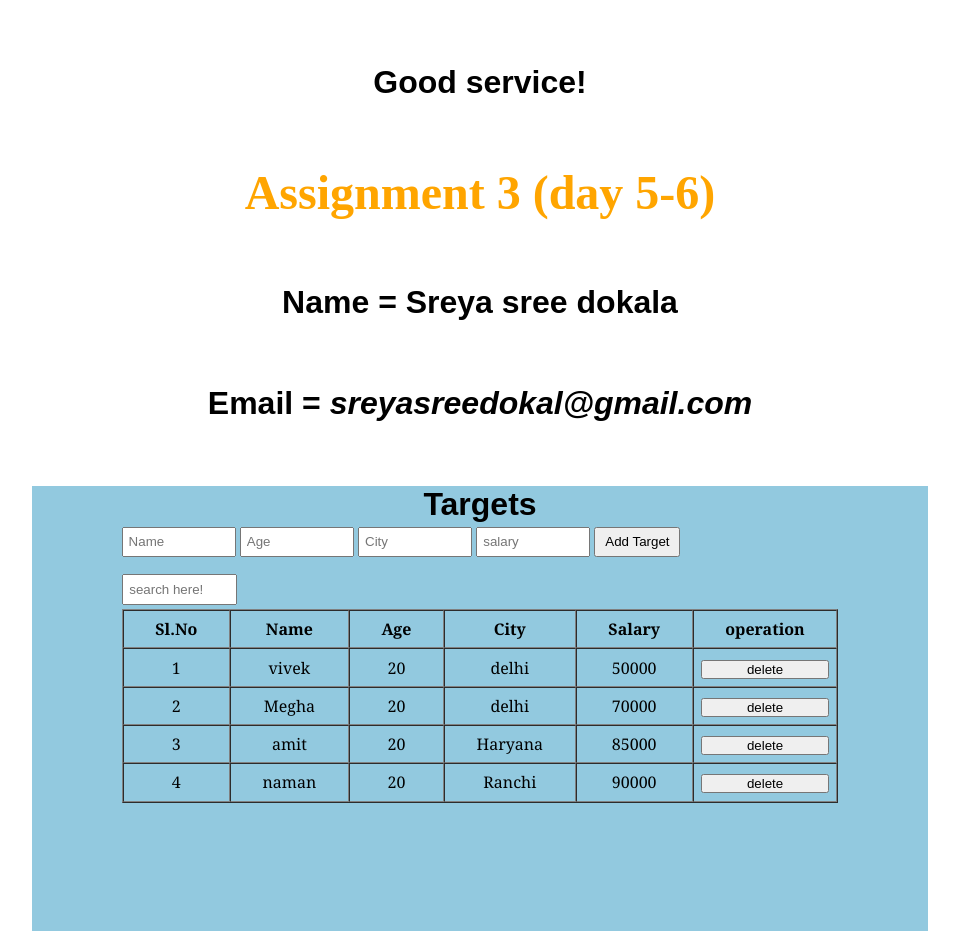
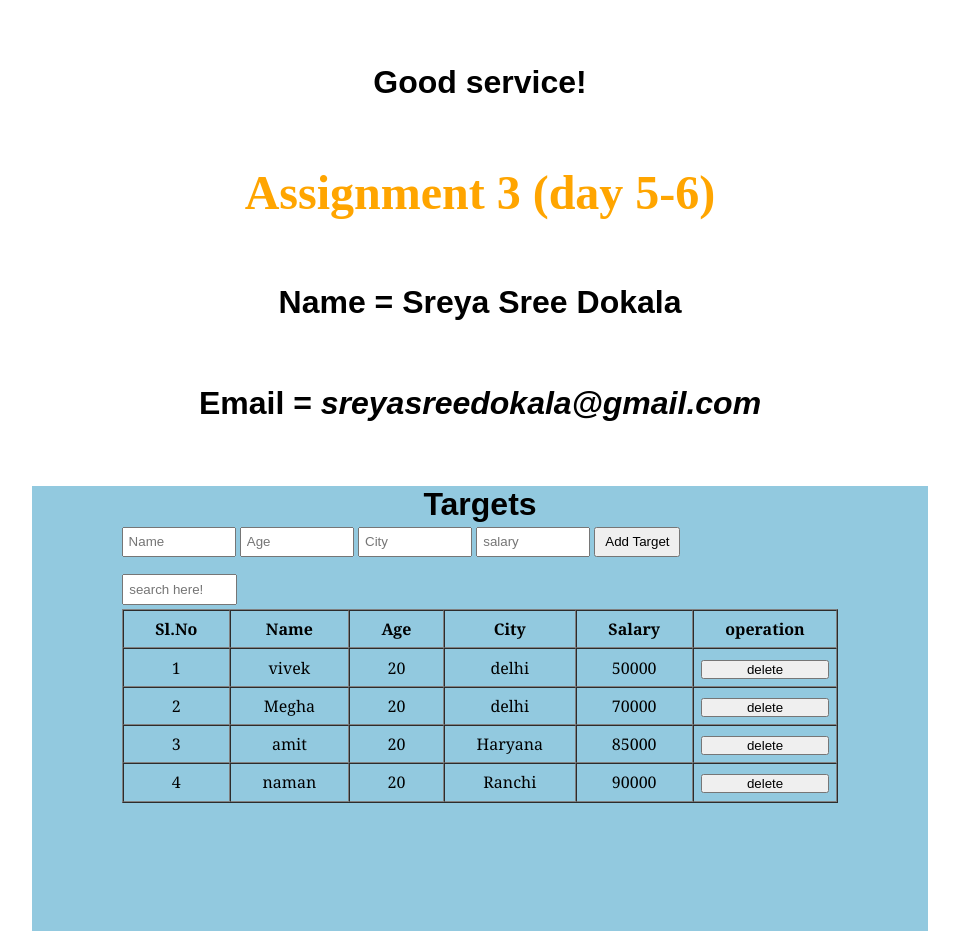
Before and after one commit to sreyadokala2001/LetsUpgrade-Javascript, a plain HTML site: page DAY5-6(Assignment-3)/Question_1/Javascript Q1.html in a window 1280 px wide. Shown: the whole page, without its empty margins (160-1119 px from the left). Drawn offline with Linux system fonts and the light colour scheme.

Commit message:
Update Javascript Q1.html

```diff
--- a/DAY5-6(Assignment-3)/Question_1/Javascript Q1.html
+++ b/DAY5-6(Assignment-3)/Question_1/Javascript Q1.html
@@ -79,8 +79,8 @@
     <h1>Good service!</h1>
     <h1> <font size='20' face='spade' color="orange">
         Assignment 3 (day 5-6)</font> </h1>
-        <h1>Name = <strong>Sreya sree dokala</strong></h1>
-        <h1>Email =<em> sreyasreedokal@gmail.com</em></h1>
+        <h1>Name = <strong>Sreya Sree Dokala</strong></h1>
+        <h1>Email =<em> sreyasreedokala@gmail.com</em></h1>
 
 
 
```
